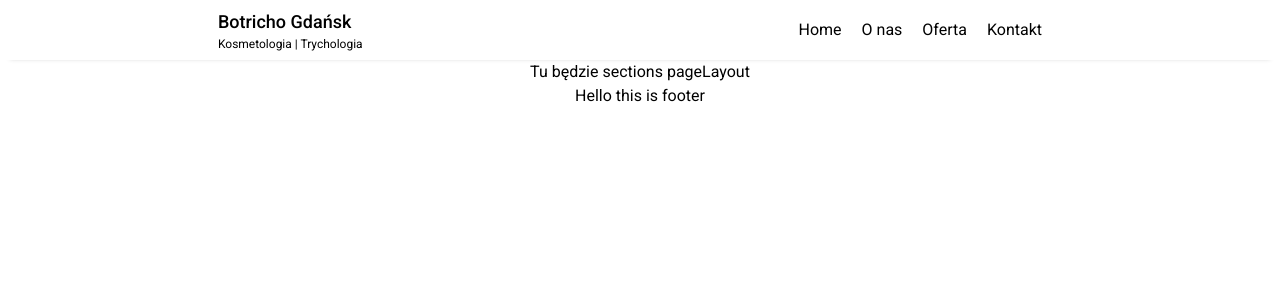
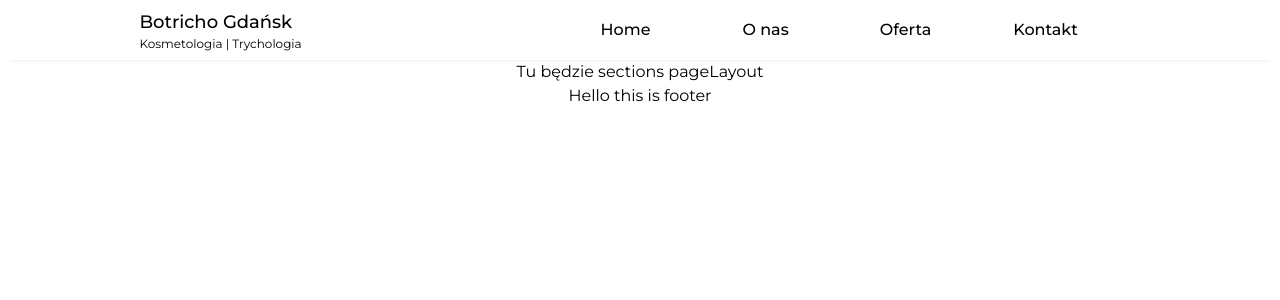
Before and after one commit to mkropidlowski/botricho-page, a Next.js app: page / in a window 1280 px wide. Shown: the top 300 px of the page. Built offline with nearby package versions, Linux system fonts and the light colour scheme; no server answers.

Commit message:
create custom button, edit navbar mobile

```diff
--- a/app/(auth)/(routes)/logowanie/components/AuthForm.tsx
+++ b/app/(auth)/(routes)/logowanie/components/AuthForm.tsx
@@ -8,7 +8,7 @@ import axios from "axios";
 import { FieldValues, SubmitHandler, useForm } from "react-hook-form";
 import { useCallback, useEffect, useState } from "react";
 import { toast } from "react-hot-toast";
-import Button from "@/components/Button";
+import Button from "@/components/buttons/Button";
 import Link from "next/link";
 
 type Variant = "LOGIN" | "REGISTER";
--- a/app/layout.tsx
+++ b/app/layout.tsx
@@ -1,10 +1,10 @@
 import "./globals.scss";
 import type { Metadata } from "next";
-import { Roboto } from "next/font/google";
+import { Montserrat } from "next/font/google";
 import AuthContext from "./provider/AuthContext";
 import ToasterContext from "./provider/ToasterContext";
 
-const roboto = Roboto({ weight: ["100", "300", "400", "500", "700", "900"], subsets: ["latin"] });
+const roboto = Montserrat({ weight: ["100", "300", "400", "500", "700", "900"], subsets: ["latin"] });
 
 export const metadata: Metadata = {
     title: "Botricho - Trychologia i kosmetologia.",
--- a/components/Button.tsx
+++ b/components/buttons/Button.tsx
@@ -8,6 +8,7 @@ interface ButtonProps {
     secondary?: boolean;
     danger?: boolean;
     disabled?: boolean;
+    className?: string;
 }
 
 const Button: React.FC<ButtonProps> = ({
@@ -18,6 +19,7 @@ const Button: React.FC<ButtonProps> = ({
     secondary,
     danger,
     disabled,
+    className,
 }) => {
     return (
         <button
@@ -41,7 +43,8 @@ const Button: React.FC<ButtonProps> = ({
                 fullWidth && "w-full",
                 secondary ? "text-gray-900" : "text-white",
                 danger && "bg-rose-500 hover:bg-rose-600 focus-visible:outline-rose-600",
-                !secondary && !danger && "bg-sky-500 hover:bg-sky-600 focus-visible:outline-sky-600"
+                !secondary && !danger && "bg-sky-500 hover:bg-sky-600 focus-visible:outline-sky-600",
+                className
             )}
         >
             {children}
--- /dev/null
+++ b/components/buttons/customButton/customButton.module.scss
@@ -0,0 +1,48 @@
+@import "../../../styles/variables.scss";
+@import "../../../styles/breakpoints.scss";
+
+.button {
+    display: flex;
+    align-items: center;
+    font-stretch: normal;
+    text-align: center;
+    cursor: pointer;
+
+    padding: 20px;
+    border: 0;
+    line-height: 24px;
+    font-size: 16px;
+    border-radius: 10px;
+}
+
+.small {
+    height: 38px;
+    font-size: 14px;
+}
+.big {
+    height: 56px;
+    font-size: 18px;
+}
+
+.buttonDefault__Primary {
+    background: $color-white;
+    color: $color-black;
+    font-weight: 600;
+    letter-spacing: 0.5;
+    &:hover {
+        background: $color-light-gray;
+        color: $color-black;
+        transition: background 0.7s;
+    }
+}
+
+// .buttonDefault__Secondary {
+//     background: transparent;
+//     font-weight: 600;
+//     &:hover {
+//         background: $color-blue;
+//         color: $color-white;
+//         border-radius: 50px;
+//         transition: background 0.5s;
+//     }
+// }
--- /dev/null
+++ b/components/buttons/customButton/customButton.tsx
@@ -0,0 +1,40 @@
+import clsx from "clsx";
+import { HTMLProps, FC } from "react";
+import style from "./customButton.module.scss";
+import capitalize from "lodash.capitalize";
+
+interface CustomButtonProps {
+    type?: "button" | "submit" | "reset" | undefined;
+    children?: React.ReactNode;
+    color?: "primary" | "secondary" | "tertiary";
+    buttonSize?: "big" | "medium" | "small";
+    variant?: "default" | "blank";
+    onClick?: () => void;
+    className?: string;
+}
+
+const CustomButton: FC<CustomButtonProps & HTMLProps<HTMLButtonElement>> = ({
+    color = "primary",
+    buttonSize = "medium",
+    type = "button",
+    variant = "default",
+    className,
+    children,
+    ...rest
+}) => (
+    <button
+        type={type}
+        color={color}
+        className={clsx(
+            style.button,
+            style[`button${capitalize(variant)}__${capitalize(color)}`],
+            style[`${buttonSize}`],
+            className
+        )}
+        {...rest}
+    >
+        {children}
+    </button>
+);
+
+export default CustomButton;
--- a/components/navbar/Navbar.tsx
+++ b/components/navbar/Navbar.tsx
@@ -6,7 +6,6 @@ import { MenuLinksProps, NavbarProps } from "./helpers/types";
 import { menuLinks } from "./helpers/links";
 import { signOut, useSession } from "next-auth/react";
 import clsx from "clsx";
-import Button from "../Button";
 
 const Navbar: FC<NavbarProps> = ({ className, links = menuLinks }) => {
     const { data } = useSession();
@@ -28,11 +27,11 @@ const Navbar: FC<NavbarProps> = ({ className, links = menuLinks }) => {
                     <span className="text-xs">Kosmetologia | Trychologia</span>
                 </Link>
             </h2>
-            <div className={clsx("me-[-25px] md:hidden", isMobileMenuOpen ? "p-2" : "")}>
+            <div className={clsx("me-[-25px] md:hidden", isMobileMenuOpen ? "p-2" : "p-2")}>
                 <button
                     type="button"
                     onClick={handleMobileMenuToggle}
-                    className={clsx("p-2 rounded focus:outline-none", { " bg-gray-300": isMobileMenuOpen })}
+                    className={clsx("p-2 rounded focus:outline-none", { " bg-gray-100": isMobileMenuOpen })}
                 >
                     <svg
                         xmlns="http://www.w3.org/2000/svg"
@@ -52,8 +51,10 @@ const Navbar: FC<NavbarProps> = ({ className, links = menuLinks }) => {
             </div>
             <ul
                 className={clsx(
-                    "flex items-center gap-5",
-                    isMobileMenuOpen ? "flex-col bg-white w-full h-[500px] z-10" : "hidden md:flex"
+                    "flex items-center gap-[50px] text-base font-medium",
+                    isMobileMenuOpen
+                        ? "flex-col bg-white w-full h-[500px] z-10 gap-[5px] text-center"
+                        : "hidden md:flex"
                 )}
             >
                 {Object.values(links).map(({ id, text, redirectToComponent }: MenuLinksProps) => {
@@ -61,14 +62,28 @@ const Navbar: FC<NavbarProps> = ({ className, links = menuLinks }) => {
                     const hrefToComponent = `/${id}`;
 
                     return (
-                        <li key={id}>
+                        <li
+                            key={id}
+                            className={clsx(
+                                isMobileMenuOpen && "w-full p-4 text-black hover:bg-gray-100 cursor-pointer"
+                            )}
+                        >
                             {redirectToComponent ? (
                                 <Link href={hrefToComponent}>
                                     <button type="button">{text}</button>
                                 </Link>
                             ) : (
                                 <Link href={linkHref}>
-                                    <button type="button">{text}</button>
+                                    <button
+                                        type="button"
+                                        className={clsx(
+                                            isMobileMenuOpen
+                                                ? ""
+                                                : "hover:bg-gray-100 rounded-lg w-[90px] p-2 transition duration-500 ease-in-out hover:scale-110"
+                                        )}
+                                    >
+                                        {text}
+                                    </button>
                                 </Link>
                             )}
                         </li>
@@ -78,9 +93,9 @@ const Navbar: FC<NavbarProps> = ({ className, links = menuLinks }) => {
                     {data?.user ? (
                         <div className={clsx("flex gap-5", isMobileMenuOpen ? "flex-col" : "")}>
                             <Link href="/panel">
-                                <Button>Witaj, {data?.user?.name}</Button>
+                                <button>Witaj, {data?.user?.name}</button>
                             </Link>
-                            <Button onClick={() => signOut({ callbackUrl: "/" })}>Wyloguj</Button>
+                            <button onClick={() => signOut({ callbackUrl: "/" })}>Wyloguj</button>
                         </div>
                     ) : null}
                 </li>
--- a/package.json
+++ b/package.json
@@ -21,6 +21,7 @@
     "eslint": "8.44.0",
     "eslint-config-next": "13.4.9",
     "lodash": "^4.17.21",
+    "lodash.capitalize": "^4.2.1",
     "next": "13.4.9",
     "next-auth": "^4.22.1",
     "react": "18.2.0",
@@ -31,6 +32,7 @@
   },
   "devDependencies": {
     "@types/bcrypt": "^5.0.0",
+    "@types/lodash.capitalize": "^4.2.7",
     "autoprefixer": "^10.4.14",
     "postcss": "^8.4.25",
     "prisma": "^4.16.2",
--- a/styles/variables.scss
+++ b/styles/variables.scss
@@ -1,4 +1,5 @@
 $color-white: #fff;
 $color-black: #000;
+$color-light-gray: #f3f3f6;
 
 $input-color-focus: #0ea5e9;
```
Also changed, not shown: public/images/heroBackground.jpeg (added), 1 other file (tests, documents, lock files or other folders).
